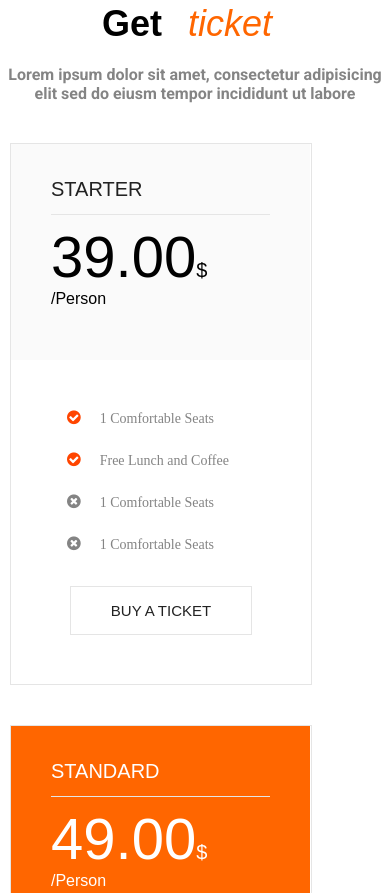
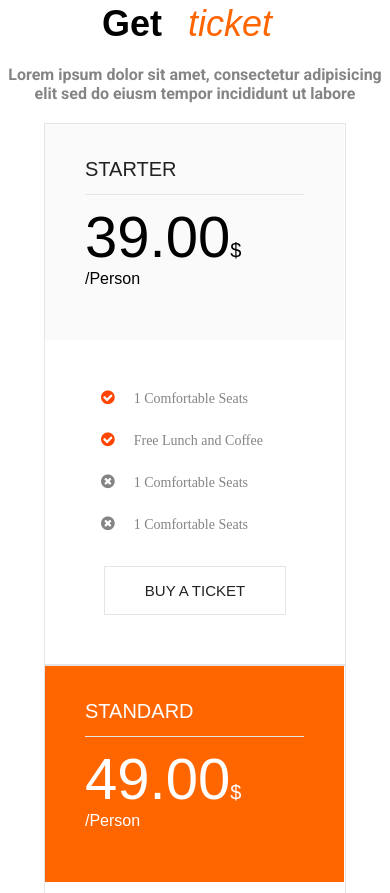
Before and after one commit to shivambro123/Eventre_Project, a plain HTML site: page index.html in a window 390 px wide. Shown: the part 8957-9850 px from the top of the page. Drawn offline with nearby package versions, Linux system fonts and the light colour scheme; a web font is replaced by a local one.

Commit message:
pricing media query

```diff
--- a/projectcss.css
+++ b/projectcss.css
@@ -1483,7 +1483,7 @@ margin: 0%;
 
     }
     .col{
-        margin-left: 10px;
+        margin: auto;
         width:300px;
     }
     .pricingheading{
```
